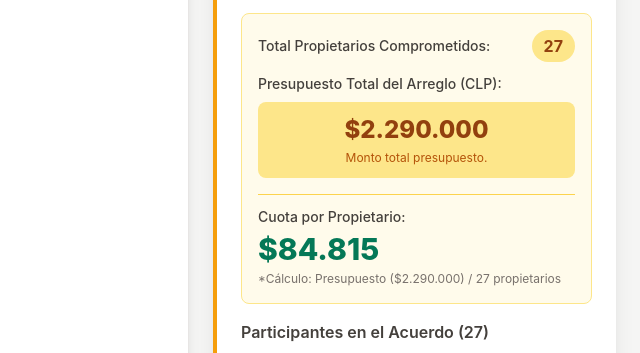
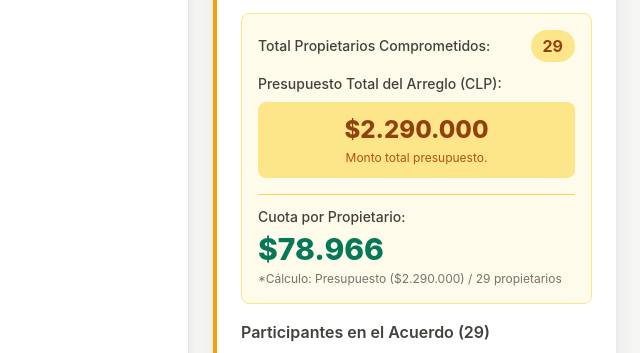
Before and after one commit to MasObreque/RiberasdeHuichahue, a plain HTML site: page index.html in a window 1280 px wide. Shown: the part 216-569 px from the top of the page, 640-1280 px from the left. Drawn offline with nearby package versions, Linux system fonts and the light colour scheme.

Commit message:
Update index.html
agrego participantes

```diff
--- a/index.html
+++ b/index.html
@@ -97,7 +97,9 @@
             {"nombre_propietario": "Alberto Aravena","nro_parcela": "R-19"},
             {"nombre_propietario": "Viviana Solís","nro_parcela": "B-3"},
             {"nombre_propietario": "Carlos Heide","nro_parcela": "XX-32"},
-            {"nombre_propietario": "Myriam","nro_parcela": "SA-11"}
+            {"nombre_propietario": "Myriam","nro_parcela": "SA-11"},
+            {"nombre_propietario": "Federico Magofke", "nro_parcela": "XX-XX"},
+            {"nombre_propietario": "Lote los Carolina", "nro_parcela": "V-13"}
         ];
 
         // --- 2. Variables de Estado Globales ---
```
